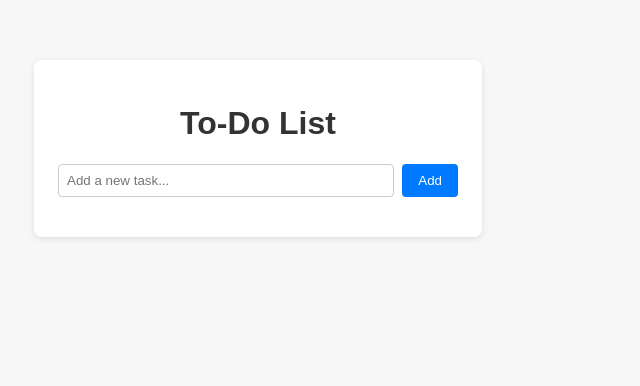
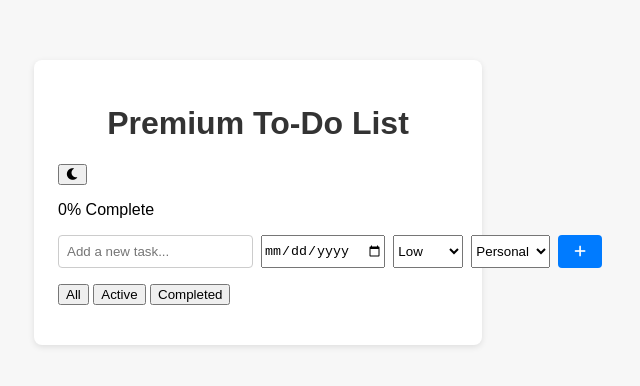
Before and after one commit to satyam9702/trial, a plain HTML site: page index.html in a window 1280 px wide. Shown: the whole page, without its empty margins (382-1022 px from the left). Drawn offline with Linux system fonts and the light colour scheme.

Commit message:
Update index.html with premium features and improved UI

```diff
--- a/index.html
+++ b/index.html
@@ -3,16 +3,51 @@
 <head>
     <meta charset="UTF-8">
     <meta name="viewport" content="width=device-width, initial-scale=1.0">
-    <title>To-Do List App</title>
+    <title>Premium To-Do List</title>
     <link rel="stylesheet" href="style.css">
+    <link rel="stylesheet" href="https://cdnjs.cloudflare.com/ajax/libs/font-awesome/6.0.0/css/all.min.css">
 </head>
-<body>
+<body class="light-theme">
     <div class="container">
-        <h1>To-Do List</h1>
+        <header>
+            <h1>Premium To-Do List</h1>
+            <button id="theme-toggle" class="theme-toggle">
+                <i class="fas fa-moon"></i>
+            </button>
+        </header>
+
+        <div class="stats">
+            <div class="progress-container">
+                <div class="progress-bar" id="progress-bar"></div>
+            </div>
+            <p id="stats-text">0% Complete</p>
+        </div>
+
         <div class="input-group">
             <input type="text" id="todo-input" placeholder="Add a new task...">
-            <button id="add-btn">Add</button>
+            <input type="date" id="due-date">
+            <select id="priority">
+                <option value="low">Low</option>
+                <option value="medium">Medium</option>
+                <option value="high">High</option>
+            </select>
+            <select id="category">
+                <option value="personal">Personal</option>
+                <option value="work">Work</option>
+                <option value="shopping">Shopping</option>
+                <option value="health">Health</option>
+            </select>
+            <button id="add-btn">
+                <i class="fas fa-plus"></i>
+            </button>
         </div>
+
+        <div class="filters">
+            <button class="filter-btn active" data-filter="all">All</button>
+            <button class="filter-btn" data-filter="active">Active</button>
+            <button class="filter-btn" data-filter="completed">Completed</button>
+        </div>
+
         <ul id="todo-list"></ul>
     </div>
     <script src="app.js"></script>
```
